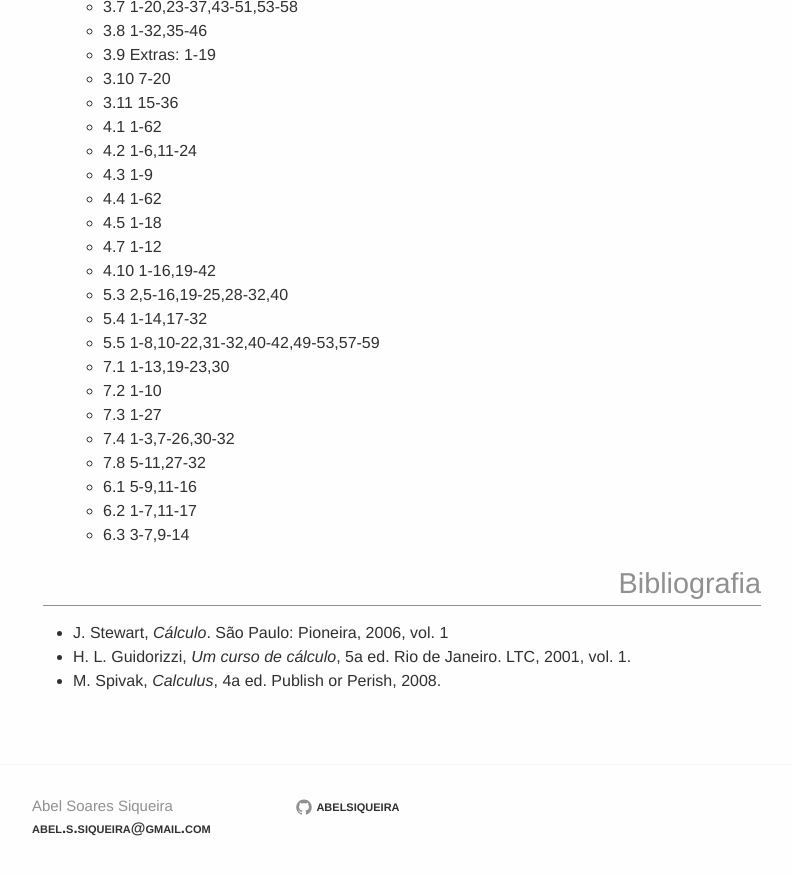
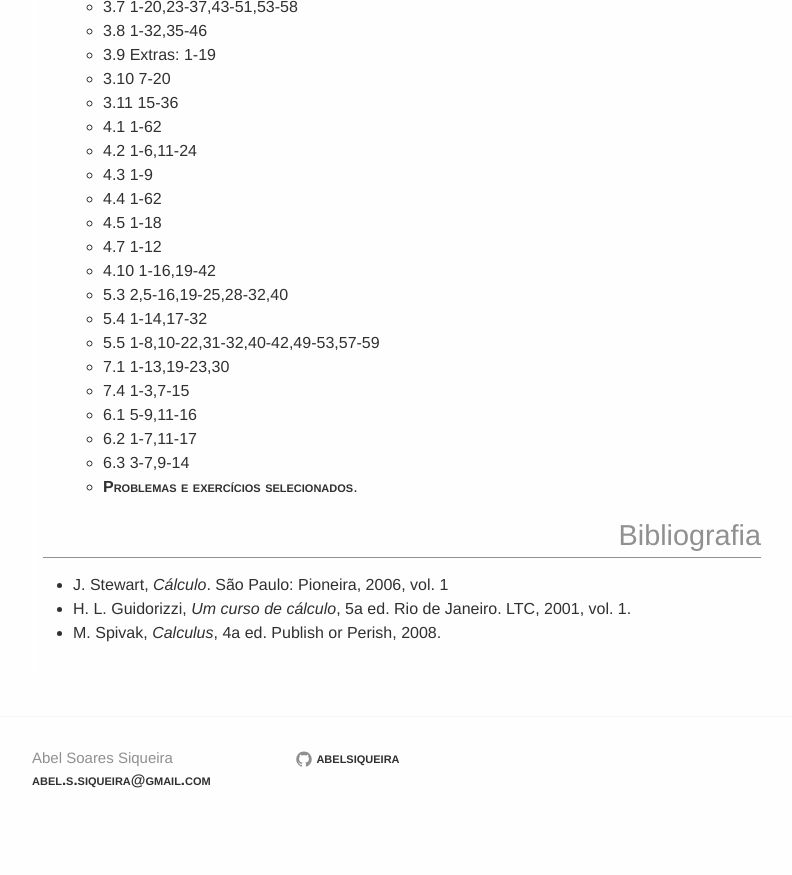
Before and after one commit to abelsiqueira/abelsiqueira.github.io-old, a Jekyll site: the page built from disciplinas/cm201-2016s1.md, in a window 1280 px wide and 900 px high, scrolled down 2436 px. Shown: the top 875 px of the window, without its empty margins (238-1030 px from the left). Built offline with Jekyll 4.4.1, drawn with Linux system fonts in a browser that asks for light colours; after the commit the page ends 3288 px from its top, so only the background shows below that.

Commit message:
Atualiza lista de cm201

```diff
--- a/disciplinas/cm201-2016s1.md
+++ b/disciplinas/cm201-2016s1.md
@@ -108,13 +108,11 @@ A sala de monitoria é em algum lugar no bloco PC à esquerda.
     - 5.4 1-14,17-32
     - 5.5 1-8,10-22,31-32,40-42,49-53,57-59
     - 7.1 1-13,19-23,30
-    - 7.2 1-10
-    - 7.3 1-27
-    - 7.4 1-3,7-26,30-32
-    - 7.8 5-11,27-32
+    - 7.4 1-3,7-15
     - 6.1 5-9,11-16
     - 6.2 1-7,11-17
     - 6.3 3-7,9-14
+    - [Problemas e exercícios selecionados]({{ site.baseurl }}/disciplinas/cm201/lista-integral.pdf).
 
 # Bibliografia
 
```
